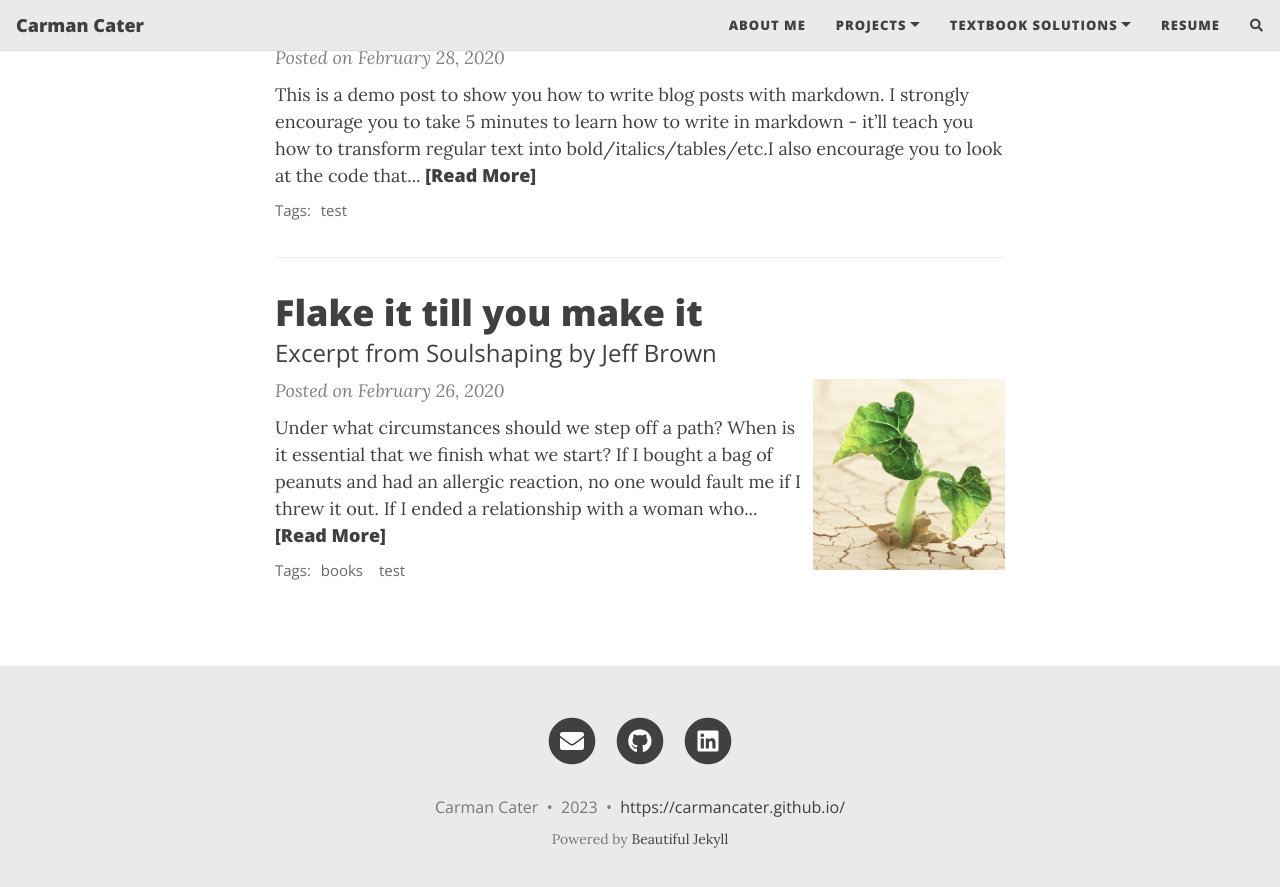
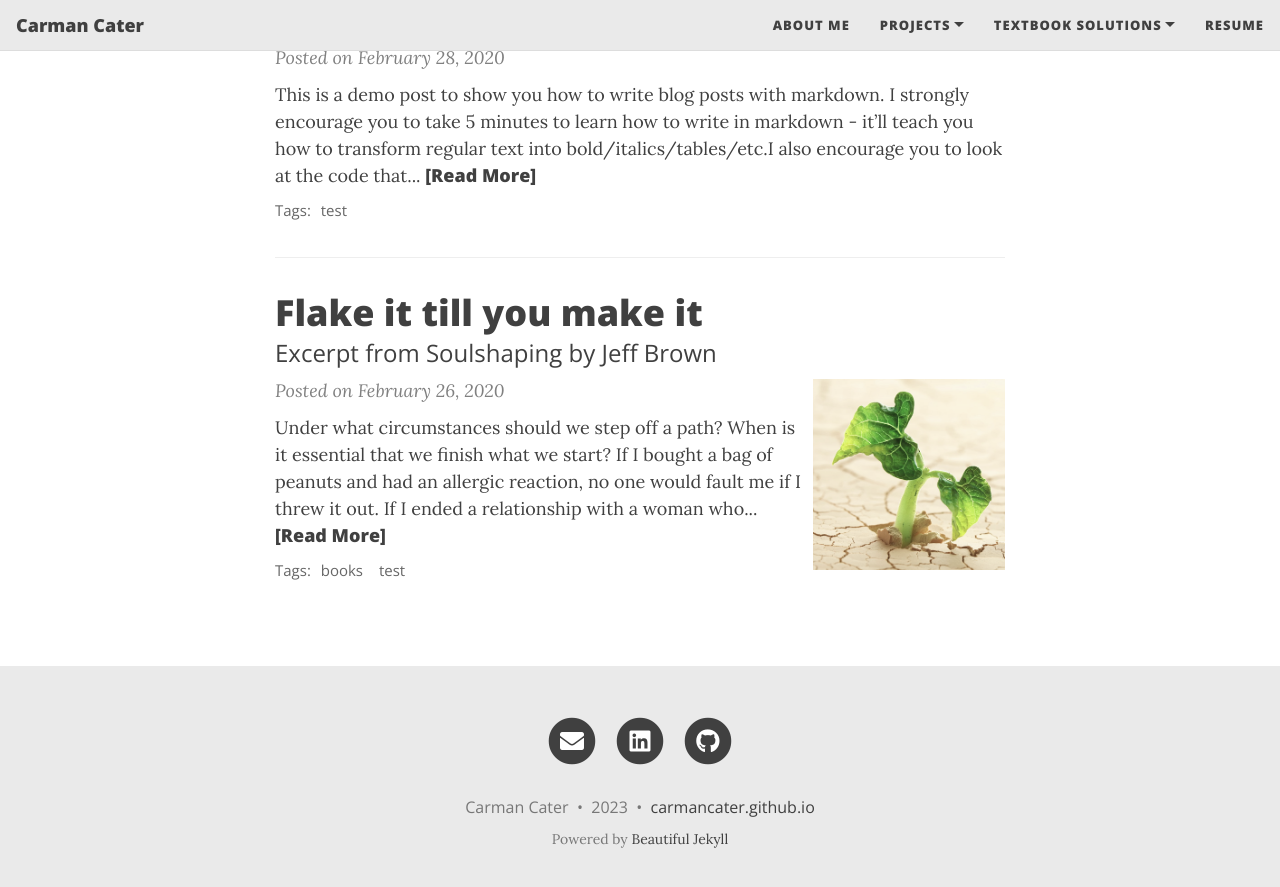
Before and after one commit to carmancater/carmancater.github.io, a Jekyll site: the page built from index.html, in a window 1280 px wide and 900 px high, scrolled down 587 px. Shown: the top 887 px of the window. Built offline with Jekyll 4.4.1, drawn with Linux system fonts in a browser that asks for light colours; nearby versions of some CDN libraries; the list of posts is cut into pages by our own code; comment, search, counter and statistics services are not loaded; some of the changed lines change nothing that is shown.

Commit message:
update config

```diff
--- a/_config.yml
+++ b/_config.yml
@@ -52,16 +52,16 @@
 # You can change the order that they show up on the page by changing the order here.
 # Uncomment the links you want to show and add your information to each one.
 social-network-links:
- email: "putmyfullnamehere@yahoo.com"
+ email: "carmancater@yahoo.com"
 #  rss: true  # remove this line if you don't want to show an RSS link at the bottom
 #  facebook:
- github: carmancater
+ linkedin: carmancater
 #  twitter:
 #  patreon:
 #  youtube:
 #  medium: yourname
 #  reddit: yourname
- linkedin: carmancater
+ github: carmancater
 #  xing: yourname
 #  stackoverflow: "somenumber/yourname"
 #  snapchat:
@@ -98,7 +98,7 @@
 
 # How to display the link to your website in the footer
 # Remove this if you don't want a link in the footer
-url-pretty: "https://carmancater.github.io/"
+url-pretty: "carmancater.github.io"
 
 # Excerpt word length - Truncate the excerpt of each post on the feed page to the specified number of words
 excerpt_length: 50
@@ -110,7 +110,7 @@
 feed_show_tags: true
 
 # Add a search button to the navbar
-post_search: true
+post_search: false
 
 # Add a button in the footer to edit the current page. Only works if your website is hosted on GitHub
 edit_page_button: false
@@ -121,7 +121,7 @@
 navbar-var-length: false
 
 # The keywords to associate with your website, for SEO purposes
-#keywords: "my,list,of,keywords"
+keywords: "Carman Cater, Carman, Cater"
 
 ######################################
 # --- Colours / background image --- #
```
Also changed, not shown: 1 other file.
